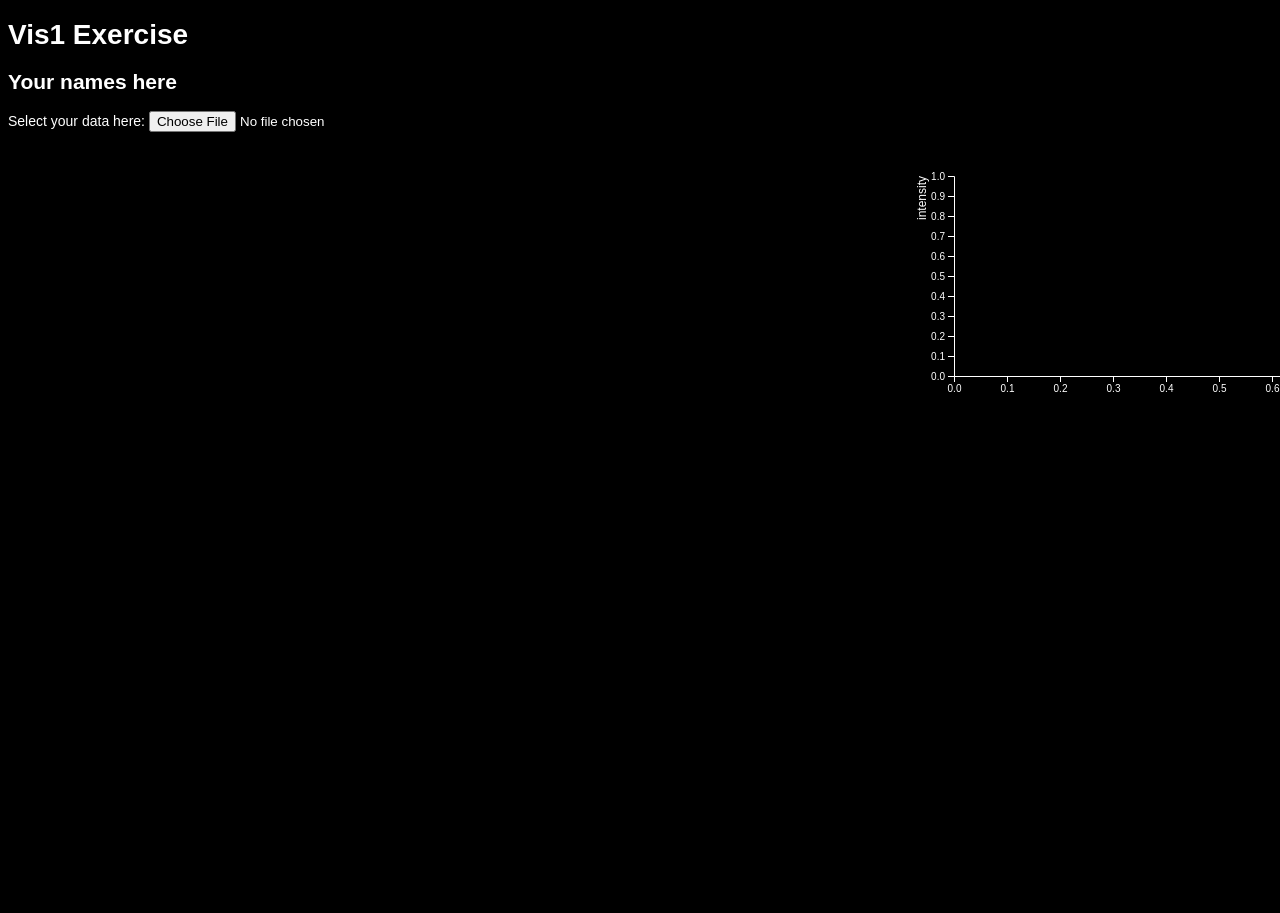
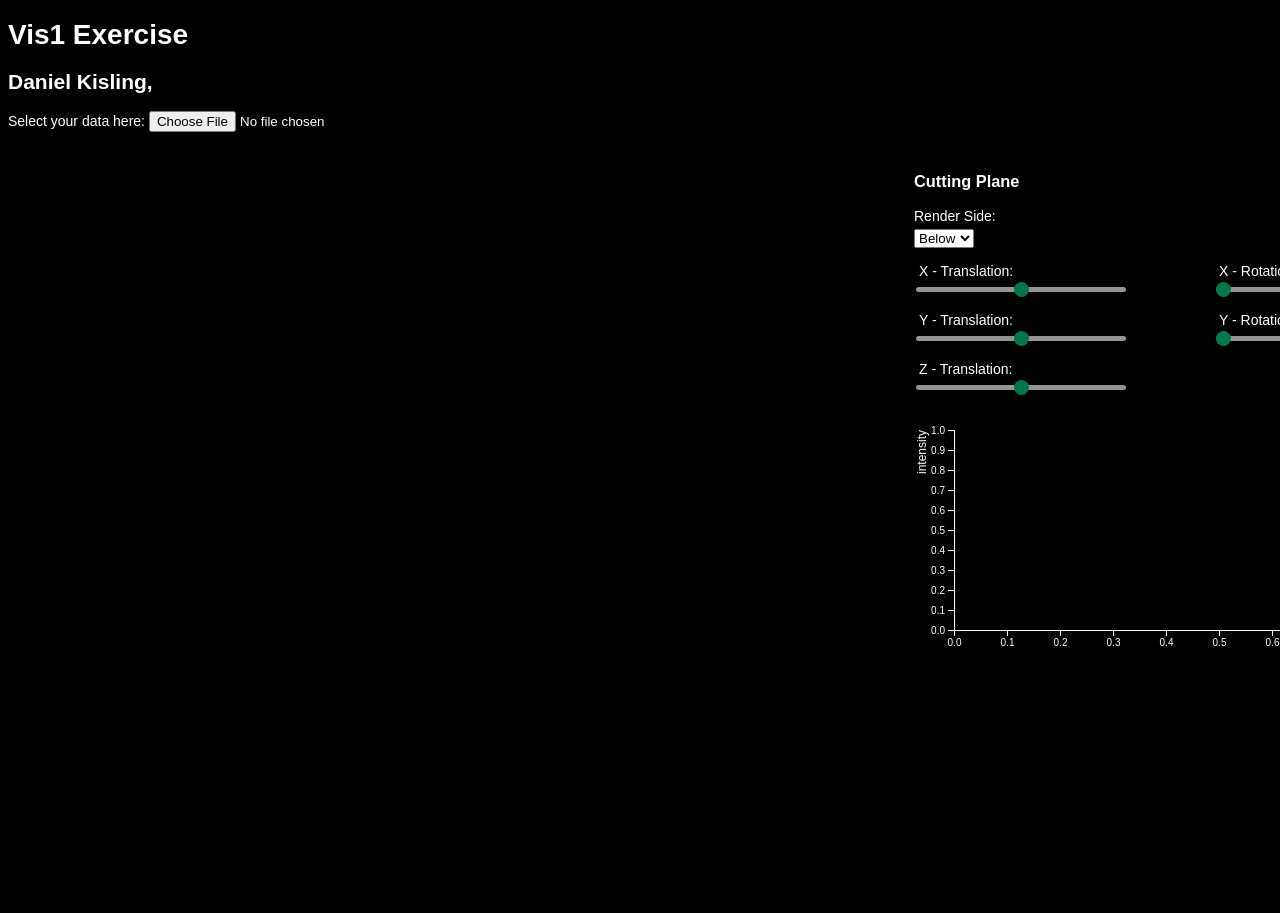
Before and after one commit to JuergenJoerg/Vis_Assignment1_Group29, a plain HTML site: page index.html in a window 1280 px wide. Shown: the top 913 px of the page. Before the commit the page ends 800 px from the top, so only its background shows below. Drawn offline with nearby package versions, Linux system fonts and the light colour scheme.

Commit message:
Implemented cutting plane

```diff
--- a/index.html
+++ b/index.html
@@ -18,6 +18,7 @@
     <script src="js/rayCastingShader.js"></script>
     <script src="js/volume.js"></script>
     <script src="js/histogram.js"></script>
+    <script src="js/cuttingPlane.js"></script>
     <script src="js/camera.js"></script>
     <script src="js/vis1.js"></script>
 
@@ -27,7 +28,7 @@
 <body onload="init()">
 
 <h1>Vis1 Exercise</h1>
-<h2>Your names here</h2>
+<h2>Daniel Kisling, </h2>
 
 <!-- data selector -->
 <p>Select your data here: <input id="upload" type="file"></p>
@@ -38,7 +39,31 @@
     <div id="viewContainer"></div>
 
     <!-- container for interactive transfer function -->
-    <div id="tfContainer"></div>
+    <div id="tfContainer">
+        <h3>Cutting Plane</h3>
+        <p class="select-label">Render Side:</p>
+        <select name="cuttingPlaneRenderSideSelect" id="cpRenderSideSelect">
+            <option selected="selected" value="0">Below</option>
+            <option value="1">Above</option>
+        </select>
+        <div class="slider-area">
+            <div class="slider-group">
+                <p class="slider-label">X - Translation:</p>
+                <input type="range" min="-150" max="150" value="0" class="slider" id="xTranSlider">
+                <p class="slider-label">Y - Translation:</p>
+                <input type="range" min="-150" max="150" value="0" class="slider" id="yTranSlider">
+                <p class="slider-label">Z - Translation:</p>
+                <input type="range" min="-150" max="150" value="0" class="slider" id="zTranSlider">
+            </div>
+            <div class="slider-group">
+                <p class="slider-label">X - Rotation:</p>
+                <input type="range" min="0" max="180" value="0" class="slider" id="xRotSlider">
+                <p class="slider-label">Y - Rotation:</p>
+                <input type="range" min="0" max="180" value="0" class="slider" id="yRotSlider">
+            </div>
+        </div>
+
+    </div>
 
 </div>
 
--- /dev/null
+++ b/js/cuttingPlane.js
@@ -0,0 +1,67 @@
+class CuttingPlane {
+    xRot = 0.0;
+    yRot = 0.0;
+    translation = new THREE.Vector3(0.0, 0.0, 0.0);
+    renderAbovePlane = false;
+
+    constructor() {
+        this.xRotSlider = d3.select("#xRotSlider");
+        this.yRotSlider = d3.select("#yRotSlider");
+        this.xTranSlider = d3.select("#xTranSlider");
+        this.yTranSlider = d3.select("#yTranSlider");
+        this.zTranSlider = d3.select("#zTranSlider");
+        this.renderSideSelect = d3.select("#cpRenderSideSelect");
+
+        this.xRotSlider.on("input", (event)=> {
+            this.xRot = event.target.value;
+            this.update();
+        });
+
+        this.yRotSlider.on("input", (event)=> {
+            this.yRot = event.target.value;
+            this.update();
+        });
+
+        this.xTranSlider.on("input", (event)=> {
+            this.translation.x = event.target.value;
+            this.update();
+        });
+
+        this.yTranSlider.on("input", (event)=> {
+            this.translation.y = event.target.value;
+            this.update();
+        });
+
+        this.zTranSlider.on("input", (event)=> {
+            this.translation.z = event.target.value;
+            this.update();
+        });
+
+        this.renderSideSelect.on("change", (event)=> {
+            this.renderAbovePlane = (event.target.value == 1);
+            this.update();
+        })
+    }
+
+    update() {
+        if (this.shader === undefined) {
+            return;
+        }
+
+        // Set Rotation Uniforms
+        this.shader.setUniform("planeRotX", this.xRot * (Math.PI / 180));
+        this.shader.setUniform("planeRotY", this.yRot * (Math.PI / 180));
+
+        // Set Translation Uniform
+        this.shader.setUniform("planePos", this.translation);
+
+        // Set Render Side Uniform
+        this.shader.setUniform("renderAbovePlane", this.renderAbovePlane);
+
+        paint();
+    }
+
+    setShader(shader) {
+        this.shader = shader;
+    }
+}
--- a/js/histogram.js
+++ b/js/histogram.js
@@ -1,58 +1,52 @@
-const width = 600;
-const height = 500;
-const margin = {top: 20, right: 30, bottom: 30, left: 40};
+class Histogram {
+    constructor(containerSelector, width = 600, height = 500, margin = {top: 20, right: 30, bottom: 30, left: 40}) {
+        this.width = width;
+        this.height = height;
+        this.margin = margin;
 
-let svg;
-let scaleX;
-let scaleY;
-let xAxisGroup;
-let yAxisGroup;
+        this.svg = d3.create("svg")
+            .attr("width", this.width)
+            .attr("height", this.height);
 
-function initHistogram() {
-    svg = d3.create("svg")
-        .attr("width", width)
-        .attr("height", height);
+        this.scaleX = d3.scaleLinear()
+            .domain([0.0, 1.0])
+            .range([this.margin.left, this.width - this.margin.right]);
 
-    scaleX = d3.scaleLinear()
+        this.scaleY = d3.scaleLinear()
             .domain([0.0, 1.0])
-        .range([margin.left, width - margin.right]);
+            .range([this.height / 2 - this.margin.bottom, this.margin.top]);
 
-    scaleY = d3.scaleLinear()
-        .domain([0.0, 1.0])
-        .range([height / 2 - margin.bottom, margin.top]);
+        this.svg.append("g")
+            .attr("id", "x-axis")
+            .attr("transform", `translate(0,${this.height / 2 - this.margin.bottom})`)
+            .call(d3.axisBottom(this.scaleX));
 
+        this.svg.append("g")
+            .attr("transform", `translate(${this.margin.left},0)`)
+            .call(d3.axisLeft(this.scaleY));
 
-    svg.append("g")
-        .attr("id", "x-axis")
-        .attr("transform", `translate(0,${height / 2 - margin.bottom})`)
-        .call(d3.axisBottom(scaleX));
-
-    svg.append("g")
-        .attr("transform", `translate(${margin.left},0)`)
-        .call(d3.axisLeft(scaleY));
-
-    svg.append("text")
+        this.svg.append("text")
             .attr("id", "label-density")
-        .attr("x", width - margin.right)
-        .attr("y", height / 2)
+            .attr("x", this.width - this.margin.right)
+            .attr("y", this.height / 2)
             .attr("text-anchor", "end")
             .attr("fill", "currentColor")
             .attr("font-size", "12px")
             .text("density");
 
-    svg.append("text")
+        this.svg.append("text")
             .attr("transform", "rotate(-90)")
-        .attr("x", -margin.top)
+            .attr("x", -this.margin.top)
             .attr("y", 12)
             .attr("text-anchor", "end")
             .attr("fill", "currentColor")
             .attr("font-size", "12px")
             .text("intensity");
 
-    d3.select("#tfContainer").append(() => svg.node());
+        d3.select(containerSelector).append(() => this.svg.node());
     }
 
-function updateHistogram(volume) {
+    update(volume) {
         volume = volume.filter(v => isFinite(v) && v >= 0.0001 && v < 1.0);
 
         const histogram = d3.bin()
@@ -60,7 +54,6 @@ function updateHistogram(volume) {
             .thresholds(100);
 
         const bins = histogram(volume);
-
         const totalCount = volume.length;
 
         bins.forEach(bin => {
@@ -74,26 +67,25 @@ function updateHistogram(volume) {
 
         const x = d3.scaleLinear()
             .domain([d3.min(volume), d3.max(volume)])
-        .range([margin.left, width - margin.right]);
+            .range([this.margin.left, this.width - this.margin.right]);
 
         const y = d3.scaleLog()
-        .domain([0.0001, 1]) // normalized y
-        .range([height / 2 - margin.bottom, margin.top]);
+            .domain([0.0001, 1])
+            .range([this.height / 2 - this.margin.bottom, this.margin.top]);
 
-    // Update axes
-    let transition = d3.transition().duration(800);
+        const transition = d3.transition().duration(800);
 
-    // Add a rect for each bar.
-    svg.selectAll('rect')
+        this.svg.selectAll('rect')
             .data(bins)
             .join('rect')
             .attr("fill", "#444")
             .attr("x", (b) => x(b.x0))
             .attr("y", y(y.domain()[0]))
             .transition(transition)
-        .attr("width", (b) => d3.max([0, x(b.x1) - x(b.x0)]) - 2)
+            .attr("width", (b) => Math.max(0, x(b.x1) - x(b.x0)) - 2)
             .attr("height", d => y(0.0001) - y(Math.max(d.normalizedDensity, 0.0001)));
 
-    svg.select("#x-axis").raise();
-    svg.select("#label-density").raise();
+        this.svg.select("#x-axis").raise();
+        this.svg.select("#label-density").raise();
     }
+}
--- a/js/vis1.js
+++ b/js/vis1.js
@@ -20,6 +20,8 @@ let container = null;
 let volume = null;
 let fileInput = null;
 let rayCastingShader = null;
+let histogram = null;
+let cuttingPlane = null;
 
 /**
  * Load all data and initialize UI here.
@@ -42,7 +44,9 @@ function init() {
     // init rayCastingShader
     rayCastingShader = new RayCastingShader();
 
-    initHistogram();
+
+    cuttingPlane = new CuttingPlane();
+    histogram = new Histogram("#tfContainer");
 }
 
 /**
@@ -56,7 +60,7 @@ function readFile(){
         let data = new Uint16Array(reader.result);
         volume = new Volume(data);
 
-        updateHistogram(Array.from(volume.voxels));
+        histogram.update(Array.from(volume.voxels));
 
         resetVis();
     };
@@ -76,6 +80,8 @@ async function resetVis(){
     const rayCastingMaterial = rayCastingShader.material;
     await rayCastingShader.load();
 
+    cuttingPlane.setShader(rayCastingShader);
+
     const texture = new THREE.Data3DTexture(volume.voxels, volume.width, volume.height, volume.depth);
     texture.format = THREE.RedFormat;
     texture.type = THREE.FloatType;
@@ -87,6 +93,12 @@ async function resetVis(){
     rayCastingShader.setUniform("boxMin", [-volume.width/2, -volume.height/2, -volume.depth/2], "v3");
     rayCastingShader.setUniform("boxMax", [volume.width/2, volume.height/2, volume.depth/2], "v3");
     rayCastingShader.setUniform("volume", texture, "t3D");
+    rayCastingShader.setUniform("planeRotX", 0.0);
+    rayCastingShader.setUniform("planeRotY", 0.0);
+    rayCastingShader.setUniform("planePos", new THREE.Vector3(0.0, 0.0, 0.0));
+    rayCastingShader.setUniform("renderAbovePlane", false);
+
+    cuttingPlane.update();
 
     const boxMesh = new THREE.Mesh(box, rayCastingMaterial);
     scene.add(boxMesh);
--- a/style.css
+++ b/style.css
@@ -27,3 +27,60 @@ body {
     border-radius: 50%;
     margin: 1px;
 }
+
+
+
+/* SLIDER */
+.slider {
+    -webkit-appearance: none;
+    width: 70%;
+    height: 5px;
+    background: #d3d3d3;
+    outline: none;
+    opacity: 0.7;
+    -webkit-transition: .2s;
+    transition: opacity .2s;
+    border-radius: 50px;
+    margin-bottom: 20px;
+}
+
+.slider:hover {
+    opacity: 1;
+}
+
+.slider::-webkit-slider-thumb {
+    -webkit-appearance: none;
+    appearance: none;
+    width: 15px;
+    height: 15px;
+    background: #04AA6D;
+    cursor: pointer;
+    border-radius: 50px;
+}
+
+.slider::-moz-range-thumb {
+    width: 15px;
+    height: 15px;
+    background: #04AA6D;
+    cursor: pointer;
+}
+
+.slider-label {
+    margin: 0 5px;
+}
+
+.slider-area {
+    display: flex;
+}
+
+.slider-group {
+    width: 100%;
+}
+
+#cpRenderSideSelect {
+    margin-bottom: 15px;
+}
+
+.select-label {
+    margin: 5px 0px;
+}
```
Also changed, not shown: 1 other file. Lines whose indentation alone changed are shown as unchanged.
